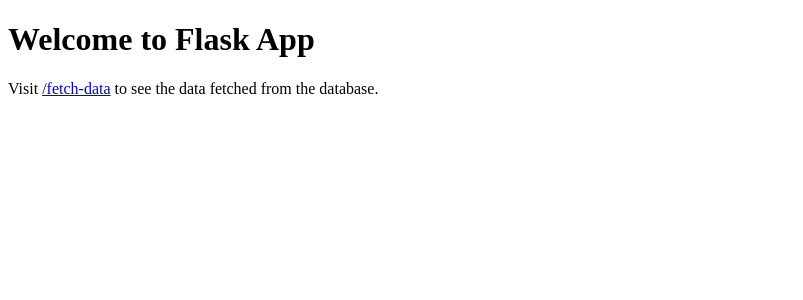
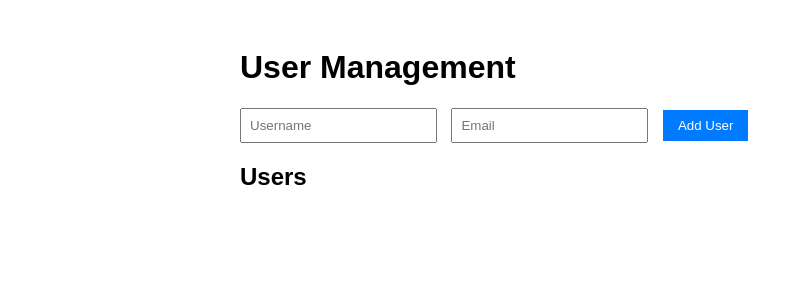
Before and after one commit to deeptimaan-k/flask_aws, a Flask app: page / in a window 1280 px wide. Shown: the top 300 px of the page, without its empty margins (0-803 px from the left). Run offline with Flask 3, Linux system fonts and the light colour scheme; data that the repository does not hold is empty; some libraries are stand-ins or nearby versions.

Commit message:
Update index.html

```diff
--- a/templates/index.html
+++ b/templates/index.html
@@ -3,10 +3,80 @@
 <head>
     <meta charset="UTF-8">
     <meta name="viewport" content="width=device-width, initial-scale=1.0">
-    <title>Flask App</title>
+    <title>User Management</title>
+    <script src="https://cdnjs.cloudflare.com/ajax/libs/axios/1.6.2/axios.min.js"></script>
+    <style>
+        body { padding: 20px; font-family: Arial, sans-serif; }
+        .container { max-width: 800px; margin: 0 auto; }
+        .form-group { margin-bottom: 15px; }
+        input { padding: 8px; margin-right: 10px; }
+        button { padding: 8px 15px; background-color: #007bff; color: white; border: none; cursor: pointer; }
+        button:hover { background-color: #0056b3; }
+        #userList { margin-top: 20px; }
+        .user-item { padding: 10px; border-bottom: 1px solid #ddd; }
+    </style>
 </head>
 <body>
-    <h1>Welcome to Flask App</h1>
-    <p>Visit <a href="/fetch-data">/fetch-data</a> to see the data fetched from the database.</p>
+    <div class="container">
+        <h1>User Management</h1>
+
+        <div class="form-group">
+            <input type="text" id="username" placeholder="Username">
+            <input type="email" id="email" placeholder="Email">
+            <button onclick="addUser()">Add User</button>
+        </div>
+
+        <div id="userList"></div>
+    </div>
+
+    <script>
+        // Load users when page loads
+        loadUsers();
+
+        function loadUsers() {
+            axios.get('/users')
+                .then(response => {
+                    const userList = document.getElementById('userList');
+                    userList.innerHTML = '<h2>Users</h2>';
+                    response.data.forEach(user => {
+                        userList.innerHTML += `
+                            <div class="user-item">
+                                <strong>${user.username}</strong> - ${user.email}
+                            </div>
+                        `;
+                    });
+                })
+                .catch(error => {
+                    console.error('Error:', error);
+                    alert('Error loading users');
+                });
+        }
+
+        function addUser() {
+            const username = document.getElementById('username').value;
+            const email = document.getElementById('email').value;
+
+            if (!username || !email) {
+                alert('Please fill in all fields');
+                return;
+            }
+
+            axios.post('/add_user', {
+                username: username,
+                email: email
+            })
+            .then(response => {
+                alert('User added successfully');
+                loadUsers();
+                // Clear form
+                document.getElementById('username').value = '';
+                document.getElementById('email').value = '';
+            })
+            .catch(error => {
+                console.error('Error:', error);
+                alert('Error adding user');
+            });
+        }
+    </script>
 </body>
 </html>
```
